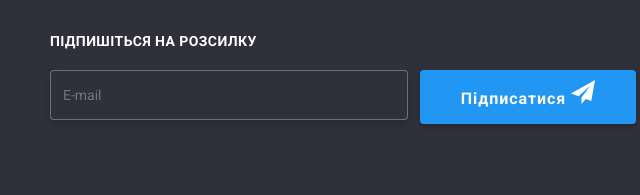
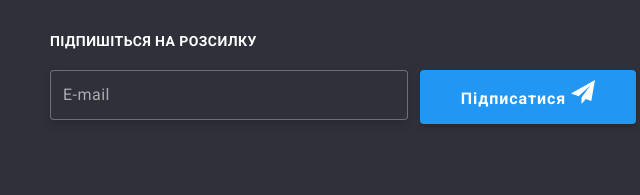
Before and after one commit to AlexandrSly/goit-markup-hw-06, a plain HTML site: page index.html in a window 1280 px wide. Shown: the part 2717-2912 px from the top of the page, 595-1235 px from the left. Drawn offline with nearby package versions, Linux system fonts and the light colour scheme.

Commit message:
hw-06_v4

```diff
--- a/css/styles.css
+++ b/css/styles.css
@@ -953,6 +953,13 @@ html {
   position: relative;
 }
 
+input::placeholder {
+  font-size: 16px;
+  line-height: 1.25;
+  letter-spacing: 0.03em;
+  color: rgba(255, 255, 255, 0.6);
+}
+
 .subscribe-title {
   font-weight: 700;
   font-size: 14px;
@@ -979,6 +986,15 @@ html {
   border-color: var(--main-link-color);
 }
 
+/* .subscribe-input:placeholder {
+  font-size: 160px;
+  line-height: 1.25;
+  display: flex;
+  align-items: center;
+  letter-spacing: 0.03em;
+  color: rgba(255, 255, 255, 0.6);
+} */
+
 .subscribe-wrap {
 }
 
```
